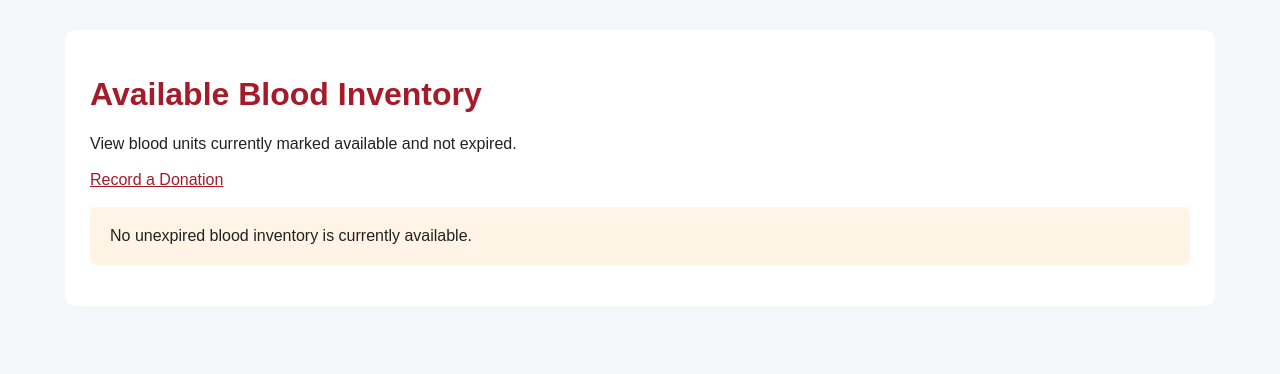
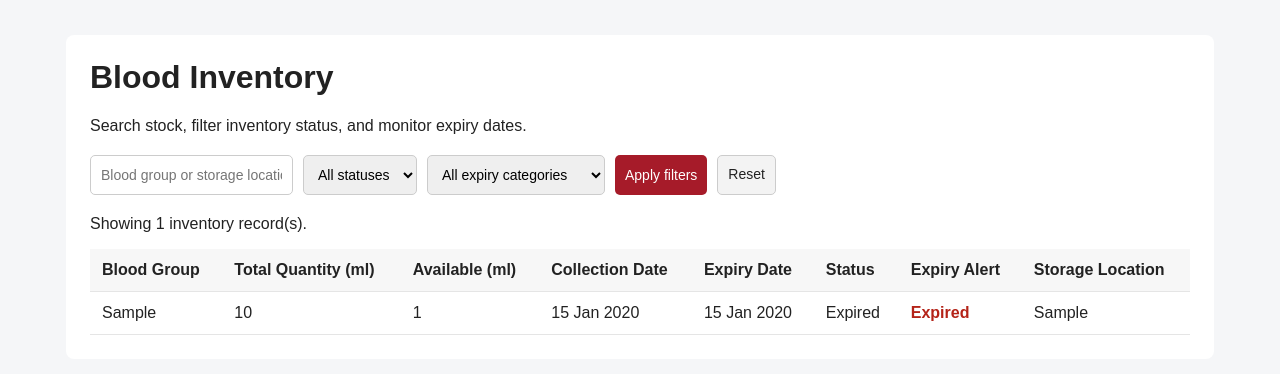
Before and after one commit to Deepthinreddy/Blood-Bank-Management-System, a Django app: page /inventory/ in a window 1280 px wide. Shown: the top 374 px of the page. Run offline with Django 5.2, Linux system fonts and the light colour scheme; tables that the repository leaves empty hold one stand-in row (values such as "Sample post").

Commit message:
Add inventory search filters and expiry tracking

```diff
--- a/inventory/templates/inventory/inventory_list.html
+++ b/inventory/templates/inventory/inventory_list.html
@@ -4,94 +4,153 @@
 <head>
     <meta charset="UTF-8">
     <meta name="viewport" content="width=device-width, initial-scale=1.0">
-    <title>Available Blood Inventory | BBMS</title>
+    <title>Blood Inventory</title>
     <style>
         body {
             font-family: Arial, sans-serif;
             margin: 0;
-            padding: 30px;
-            background: #f4f6f9;
+            background: #f5f6f8;
             color: #222;
         }
-        main {
+        .container {
             max-width: 1100px;
-            margin: auto;
-            background: white;
-            padding: 25px;
-            border-radius: 10px;
+            margin: 35px auto;
+            padding: 24px;
+            background: #fff;
+            border-radius: 8px;
         }
-        h1 { color: #a61b29; }
-        .actions { margin: 18px 0; }
-        a {
-            color: #a61b29;
-            margin-right: 15px;
+        h1 { margin-top: 0; }
+        .filters {
+            display: flex;
+            flex-wrap: wrap;
+            gap: 10px;
+            margin: 20px 0;
+        }
+        input, select, button, .reset {
+            padding: 10px;
+            border: 1px solid #ccc;
+            border-radius: 5px;
+            font-size: 14px;
+        }
+        button {
+            background: #a61b29;
+            color: white;
+            border: none;
+            cursor: pointer;
+        }
+        .reset {
+            text-decoration: none;
+            color: #222;
+            background: #f3f3f3;
         }
         table {
             width: 100%;
             border-collapse: collapse;
-            margin-top: 20px;
+            margin-top: 15px;
         }
         th, td {
             padding: 12px;
+            border-bottom: 1px solid #e5e5e5;
             text-align: left;
-            border-bottom: 1px solid #ddd;
         }
-        th {
-            background: #a61b29;
-            color: white;
-        }
-        tr:nth-child(even) { background: #f8f8f8; }
-        .empty {
-            padding: 20px;
-            background: #fff4e5;
-            border-radius: 6px;
-        }
+        th { background: #f7f7f7; }
+        .expired { color: #b42318; font-weight: bold; }
+        .soon { color: #9a6700; font-weight: bold; }
+        .normal { color: #18794e; }
+        .empty { padding: 24px; text-align: center; }
         @media (max-width: 700px) {
-            body { padding: 10px; }
-            main { padding: 12px; overflow-x: auto; }
-            table { min-width: 700px; }
+            .container { margin: 10px; padding: 14px; overflow-x: auto; }
+            table { min-width: 750px; }
         }
     </style>
 </head>
 <body>
-<main>
-    <h1>Available Blood Inventory</h1>
-    <p>View blood units currently marked available and not expired.</p>
+<div class="container">
+    <h1>Blood Inventory</h1>
+    <p>Search stock, filter inventory status, and monitor expiry dates.</p>
 
-    <div class="actions">
-        <a href="{% url 'donation_create' %}">Record a Donation</a>
-    </div>
+    <form method="get" class="filters">
+        <input
+            type="text"
+            name="q"
+            placeholder="Blood group or storage location"
+            value="{{ search_query }}"
+        >
 
-    {% if inventory %}
+        <select name="status">
+            <option value="">All statuses</option>
+            {% for value, label in status_choices %}
+                <option value="{{ value }}"
+                    {% if selected_status == value %}selected{% endif %}>
+                    {{ label }}
+                </option>
+            {% endfor %}
+        </select>
+
+        <select name="expiry">
+            <option value="">All expiry categories</option>
+            <option value="valid"
+                {% if expiry_filter == "valid" %}selected{% endif %}>
+                Valid stock
+            </option>
+            <option value="expiring"
+                {% if expiry_filter == "expiring" %}selected{% endif %}>
+                Expiring within 7 days
+            </option>
+            <option value="expired"
+                {% if expiry_filter == "expired" %}selected{% endif %}>
+                Expired stock
+            </option>
+        </select>
+
+        <button type="submit">Apply filters</button>
+        <a class="reset" href="{% url 'inventory_list' %}">Reset</a>
+    </form>
+
+    <p>Showing {{ inventory|length }} inventory record(s).</p>
+
     <table>
         <thead>
             <tr>
-                <th>Inventory ID</th>
                 <th>Blood Group</th>
+                <th>Total Quantity (ml)</th>
                 <th>Available (ml)</th>
-                <th>Collected On</th>
+                <th>Collection Date</th>
                 <th>Expiry Date</th>
                 <th>Status</th>
-                <th>Storage</th>
+                <th>Expiry Alert</th>
+                <th>Storage Location</th>
             </tr>
         </thead>
         <tbody>
             {% for item in inventory %}
                 <tr>
-                <td>{{ item.id }}</td>
                     <td>{{ item.blood_group }}</td>
+                    <td>{{ item.quantity_ml }}</td>
                     <td>{{ item.available_ml }}</td>
                     <td>{{ item.collection_date|date:"d M Y" }}</td>
                     <td>{{ item.expiry_date|date:"d M Y" }}</td>
                     <td>{{ item.status }}</td>
-                <td>{{ item.storage_location|default:"Not specified" }}</td>
+                    <td>
+                        {% if item.expiry_label == "Expired" %}
+                            <span class="expired">Expired</span>
+                        {% elif item.expiry_label == "Expiring soon" %}
+                            <span class="soon">Expiring soon</span>
+                        {% else %}
+                            <span class="normal">Normal</span>
+                        {% endif %}
+                    </td>
+                    <td>{{ item.storage_location|default:"—" }}</td>
+                </tr>
+            {% empty %}
+                <tr>
+                    <td colspan="8" class="empty">
+                        No inventory records match your filters.
+                    </td>
                 </tr>
             {% endfor %}
         </tbody>
     </table>
-    {% else %}
-        <p class="empty">No unexpired blood inventory is currently available.</p>
-    {% endif %}
-</main>
+</div>
 </body>
 </html>
--- a/inventory/views.py
+++ b/inventory/views.py
@@ -3,6 +3,7 @@ from datetime import timedelta
 
 from django.contrib import messages
 from django.db import IntegrityError, transaction
+from django.db.models import Q
 from django.shortcuts import redirect, render
 from django.utils import timezone
 
@@ -73,15 +74,75 @@ def donation_create(request):
 
 def inventory_list(request):
     today = timezone.localdate()
+    warning_date = today + timedelta(days=7)
 
-    inventory = BloodInventory.objects.filter(
+    # F-014: Mark expired available stock as expired.
+    # Do not change Reserved, Issued, or Discarded stock automatically.
+    BloodInventory.objects.filter(
         status="Available",
-        available_ml__gt=0,
-        expiry_date__gte=today,
-    ).order_by("blood_group", "expiry_date")
+        expiry_date__lt=today,
+    ).update(status="Expired")
 
-    return render(
-        request,
-        "inventory/inventory_list.html",
-        {"inventory": inventory},
-    )
+    inventory = BloodInventory.objects.all()
+
+    # F-013: Search by blood group or storage location.
+    search_query = request.GET.get("q", "").strip()
+    if search_query:
+        inventory = inventory.filter(
+            Q(blood_group__icontains=search_query)
+            | Q(storage_location__icontains=search_query)
+        )
+
+    # Filter by status.
+    selected_status = request.GET.get("status", "").strip()
+    valid_statuses = {choice[0] for choice in BloodInventory.Status.choices}
+
+    if selected_status in valid_statuses:
+        inventory = inventory.filter(status=selected_status)
+    else:
+        selected_status = ""
+
+    # Filter by expiry category.
+    expiry_filter = request.GET.get("expiry", "").strip()
+
+    if expiry_filter == "expiring":
+        inventory = inventory.filter(
+            status="Available",
+            expiry_date__gte=today,
+            expiry_date__lte=warning_date,
+        )
+    elif expiry_filter == "expired":
+        inventory = inventory.filter(
+            Q(status="Expired") | Q(expiry_date__lt=today)
+        )
+    elif expiry_filter == "valid":
+        inventory = inventory.filter(
+            status="Available",
+            expiry_date__gt=warning_date,
+            available_ml__gt=0,
+        )
+
+    inventory = inventory.order_by("blood_group", "expiry_date")
+
+    # Attach display-only expiry information; no schema changes needed.
+    for item in inventory:
+        if item.expiry_date < today or item.status == "Expired":
+            item.expiry_label = "Expired"
+        elif (
+            item.status == "Available"
+            and item.expiry_date <= warning_date
+        ):
+            item.expiry_label = "Expiring soon"
+        else:
+            item.expiry_label = "Normal"
+
+    context = {
+        "inventory": inventory,
+        "search_query": search_query,
+        "selected_status": selected_status,
+        "expiry_filter": expiry_filter,
+        "status_choices": BloodInventory.Status.choices,
+        "today": today,
+    }
+
+    return render(request, "inventory/inventory_list.html", context)
```
Lines whose indentation alone changed are shown as unchanged.
